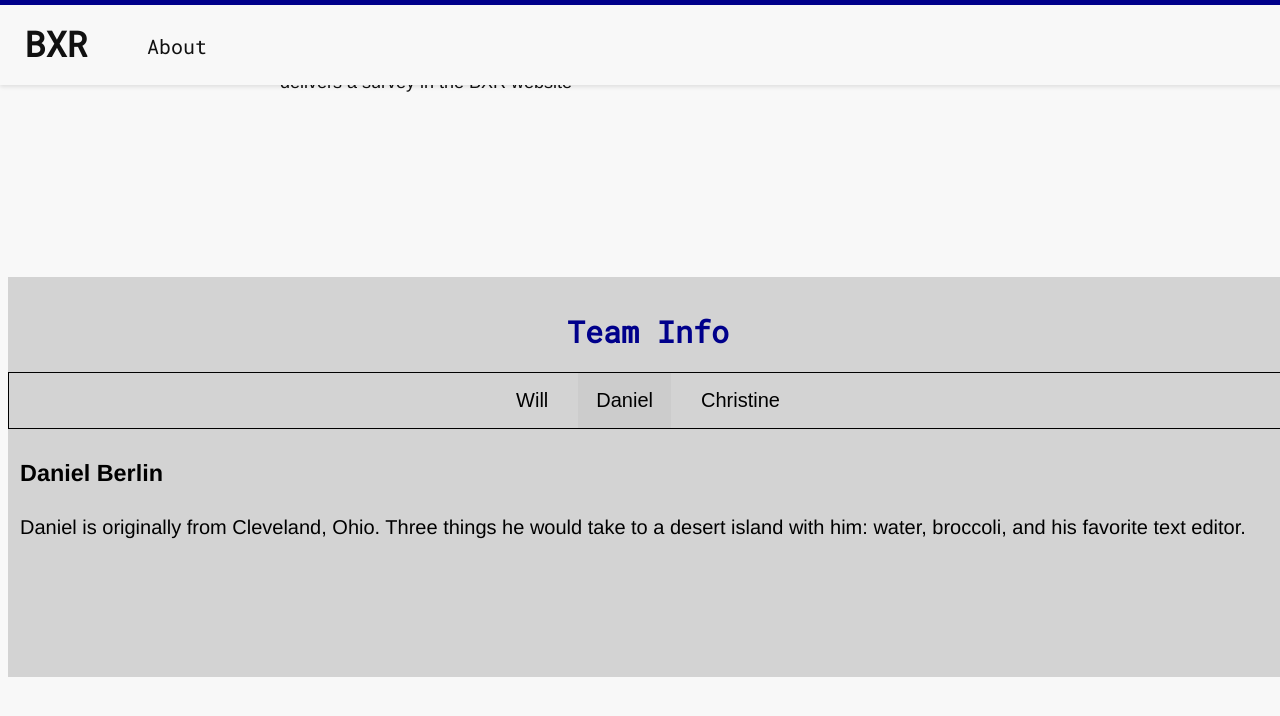
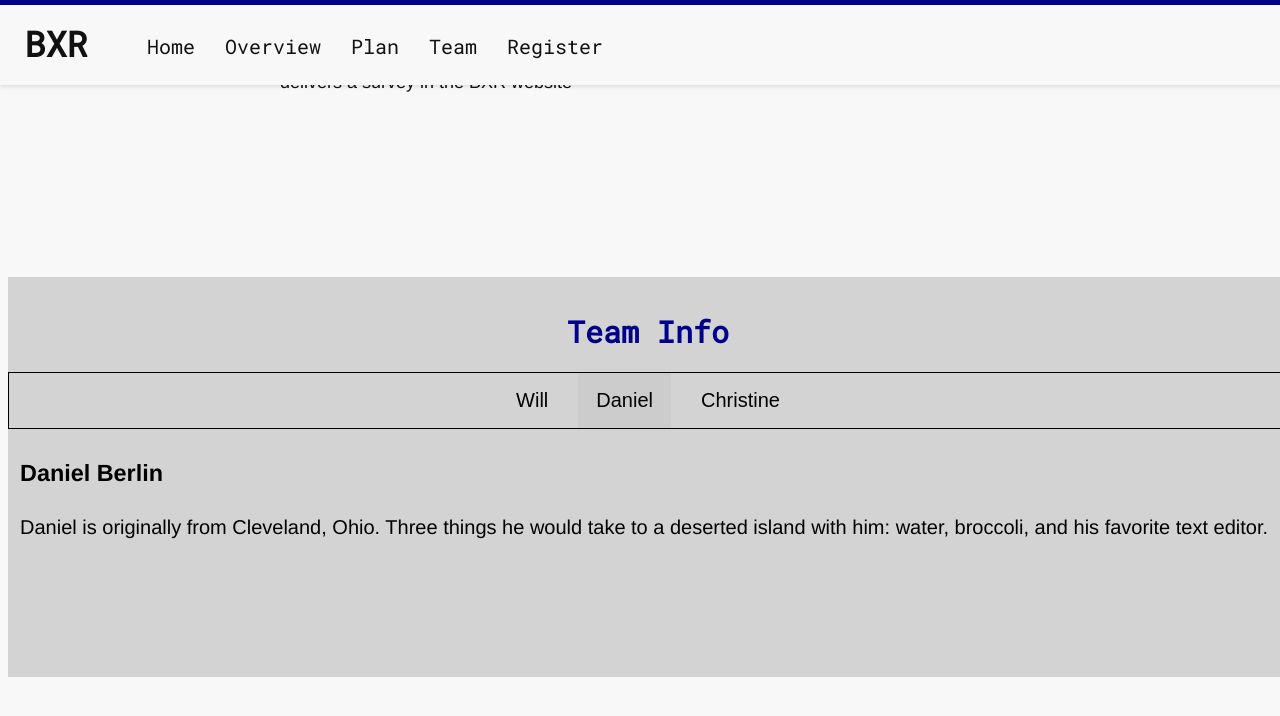
Before and after one commit to berlindaniel/bxr, a plain HTML site: page index.html in a window 1280 px wide. Both pictures are taken after a click on the button "Daniel". Shown: the part 2036-2752 px from the top of the page. Drawn offline with Linux system fonts and the light colour scheme.

Commit message:
jump down

```diff
--- a/index.html
+++ b/index.html
@@ -13,7 +13,11 @@
     <a href="/" class="header-index">BXR</a>
     <nav>
       <ul>
-        <li> <a href="/"> About </a> </li>
+        <li> <a href=""> Home </a> </li>
+        <li> <a href="#overview"> Overview </a> </li>
+        <li> <a href="#roadmap"> Plan </a> </li>
+        <li> <a href="#team"> Team </a> </li>
+        <li> <a href="#register"> Register </a> </li>
       </ul>
     </nav>
   </header>
@@ -34,6 +38,7 @@
         on the products in exchange for some sort of reward (money, points). Brands will benefit from increased exposure
         and user testing information. Our goal is to provide BXR with a static website and QR code survey functionality
         for user reviews. Time-permitting, we could explore mobile design in iOS.</p>
+          <h1 id="overview"></h1>
       </article>
     </div>
     <div class="projects">
@@ -44,6 +49,7 @@
         <span style="white-space: nowrap"><img src="creative.png" alt="" class="codeIcon"></span><span><h2>Design</h2></span>
         <p>In addition to our technical services, we will be working with BXR to improve their
         brand image and recognition.</p>
+          <h1 id="roadmap"></h1>
       </article>
       <article class="projectInfo">
         <h1 class="projectHeader">Roadmap</h1>
@@ -67,6 +73,7 @@
             </ol>
           </ul>
         </p>
+        <h1 id="team"></h1>
       </article>
       <article class="teamTable">
         <h1 class="projectHeader">Team Info</h1>
@@ -84,13 +91,12 @@
 
         <div id="Daniel" class="tabcontent">
           <h3>Daniel Berlin</h3>
-          <p>Daniel is originally from Cleveland, Ohio. Three things he would take to a desert island
-          with him: water, broccoli, and his favorite text editor.</p>
+          <p>Daniel is originally from Cleveland, Ohio. Three things he would take to a deserted island with him: water, broccoli, and his favorite text editor.</p>
         </div>
 
         <div id="Christine" class="tabcontent">
           <h3>Christine Hwang</h3>
-          <p>Christine is originally from Ocala, Florida. She likes to watch the show Spongebob.</p>
+          <p>Christine is originally from Ocala, Florida. She is ambidextrous!</p>
         </div>
 
       </article>
```
